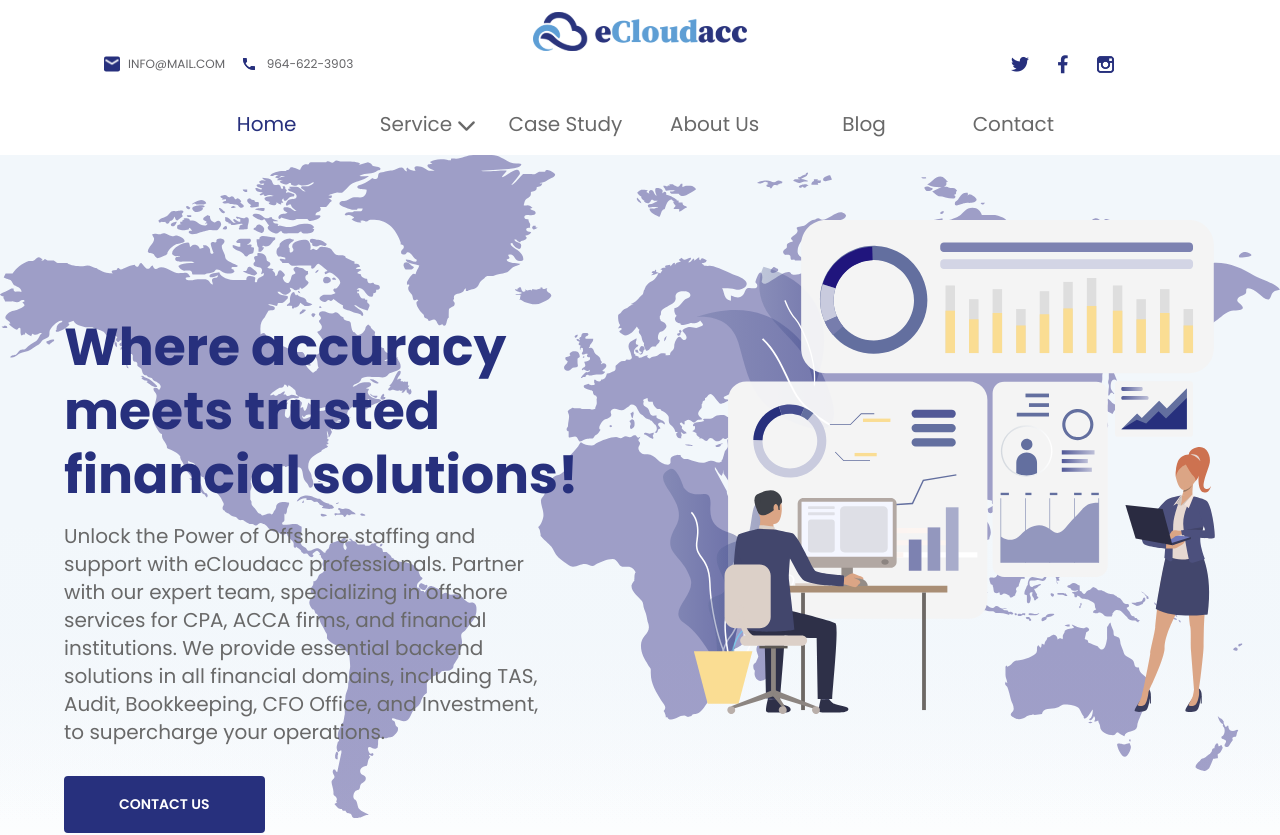
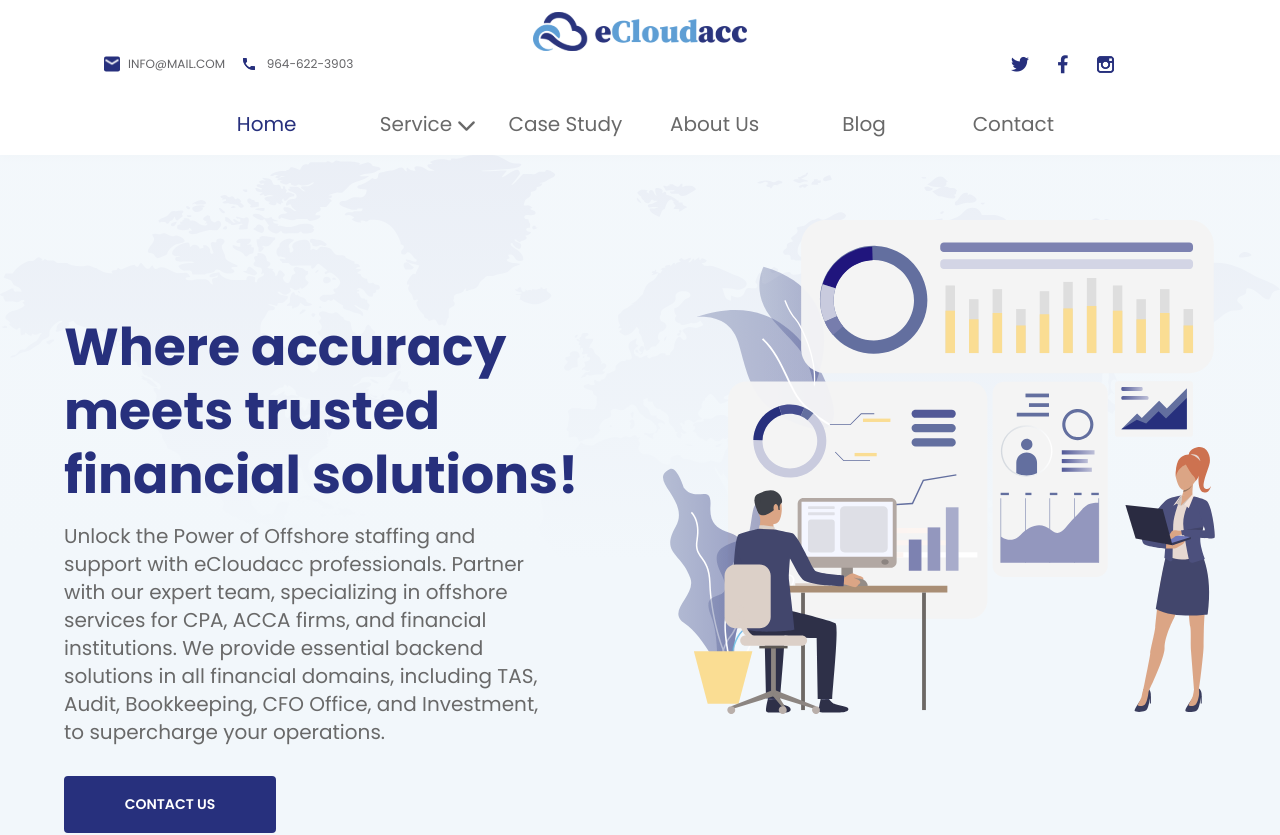
Before and after one commit to Ahsan2519/eCloudss, a React (Create React App) app: page / in a window 1280 px wide. Shown: the top 835 px of the page. Built offline with nearby package versions, Linux system fonts and the light colour scheme.

Commit message:
Feat: hero banner section destop version added

```diff
--- a/src/Assets/Style/App.css
+++ b/src/Assets/Style/App.css
@@ -5,12 +5,13 @@
   font-family: "Poppins", sans-serif;
 }
 
-.hero-image-one {
-  background: linear-gradient(
-    180.09deg,
-    #f2f7fb 47.84%,
-    rgba(242, 247, 251, 0) 99.92%
-  );
+.hero-image-one::after {
+  content: "";
+  background: linear-gradient( 0deg, #f2f7fb 47.84%, rgba(242, 247, 251, 0.9) 99.92% );
+  width: 100%;
+  position: absolute;
+  top: 0;
+  bottom: 0;
 }
 
 .hero-image-two {
--- a/src/Components/UI/ContentImage.jsx
+++ b/src/Components/UI/ContentImage.jsx
@@ -18,21 +18,16 @@ const ContentImage = ({
         isHero
           ? "relative hero-image-one py-[40px] md:pt-[50px] tab:pt-[65px] md:pb-[100px] md:overflow-hidden"
           : children
-          ? "bg-[#2929670D] py-[100px] md:pt-[100px] md:pb-[85px]"
+          ? "bg-[#2929670D] py-[100px] md:pt-[100px] md:pb-[85px] relative"
           : `bg-cover bg-no-repeat opacity-[55%] ${
               isDesktops ? "background desktop-bg" : "background"
             } ${title === "Know More" ? "py-8" : "pt-[32px] md:pb-0"}`
       } `}
     >
       {isDesktops && isHero && (
-        <>
-          <figure className="absolute top-0 hero-image-one">
-            <img src="Images/Bg.svg" alt="Hero Image" />
-          </figure>
-          <figure className="absolute top-0 hero-image-two">
-            <img src="Images/BgTwo.svg" alt="Hero Image" />
-          </figure>
-        </>
+        <figure className="absolute top-0 hero-image-two z-[-1]">
+          <img src="Images/BgTwo.svg" alt="Hero Image" />
+        </figure>
       )}
 
       <div
@@ -45,7 +40,7 @@ const ContentImage = ({
         <div
           className={`${
             isDesktops && isHero
-              ? "basis-[46%] tab:mt-[95px]"
+              ? "basis-[51%] tab:mt-[95px]"
               : `${
                   children
                     ? "basis-[55%]"
@@ -69,7 +64,7 @@ const ContentImage = ({
           <p
             className={`${
               isHero || children
-                ? `font-[400] text-[14px] leading-[21px] text-[#696969] pr-[10%] mt-[15px]  ${
+                ? `font-[400] text-[14px] leading-[21px] text-[#696969] pr-[10%] md:pr-[18%] ${children ? 'md:pr-[12%]' : ''}'} mt-[15px]  ${
                     isDesktops ? "text-[20px] leading-[28px]" : ""
                   }`
                 : `font-[400] text-[14px] leading-[21px] text-center text-white px-[20%] md:text-left md:text-[16px] md:leading-[20px] md:pl-0 ${
@@ -102,7 +97,7 @@ const ContentImage = ({
           className={`${
             isDesktops && isHero
               ? "basis-[48%] md:mt-20 tab:mt-0"
-              : `${children ? "basis-[44%]" : "basis-[40%]"}`
+              : `${children ? "md:absolute md:top-[50%] md:translate-y-[-50%] md:right-[5%] md:w-[47%]" : "basis-[40%]"}`
           }`}
         >
           <img src={imagePath} alt={altMsg} className="w-full" />
```
